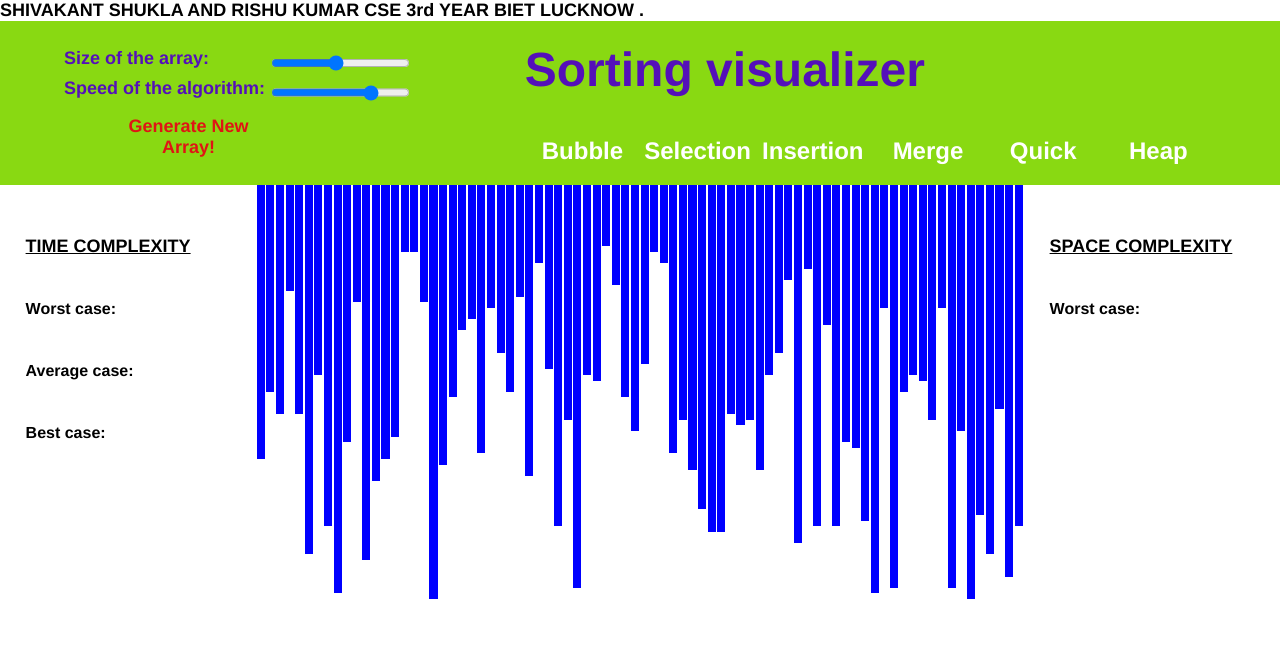
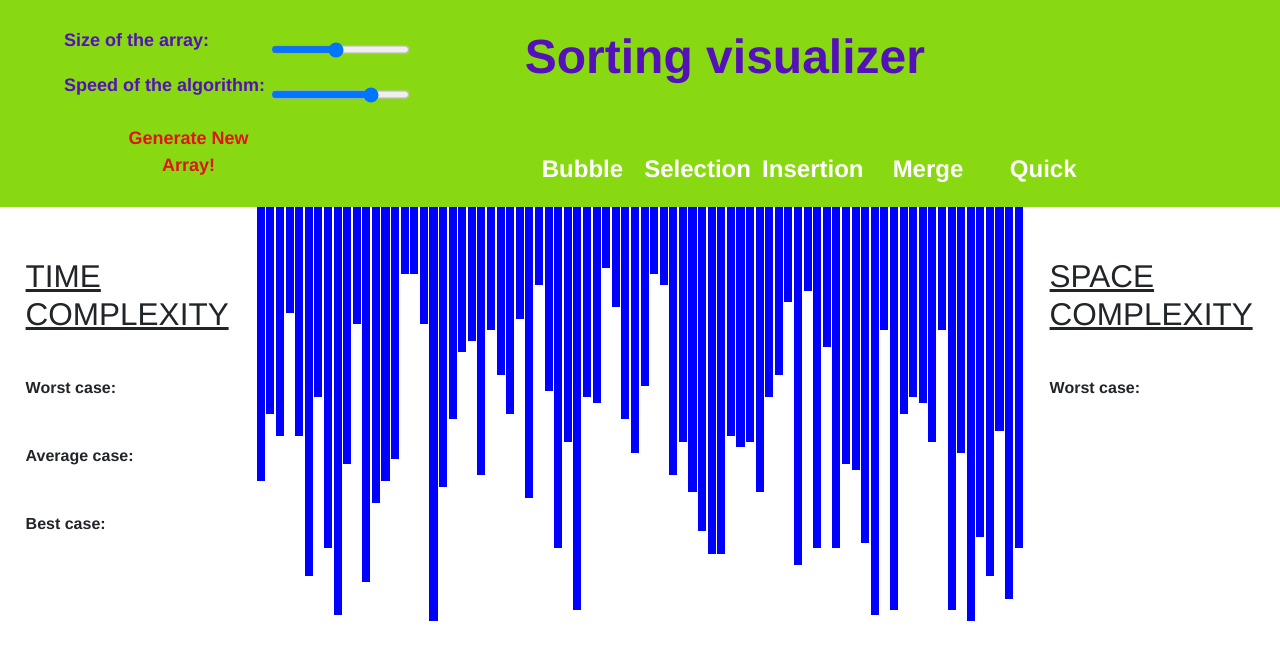
Before and after one commit to codetech-shivam/MY-FIRST-PROJECT, a plain HTML site: page index.html in a window 1280 px wide. Drawn offline with nearby package versions, Linux system fonts and the light colour scheme.

Commit message:
21/12/2022

```diff
--- a/css/style.css
+++ b/css/style.css
@@ -3,6 +3,9 @@
     DONE BY:-   SHIVAKANT SHUKLA
     *****************
 */
+body{
+  /* background-image: url("../image/sortbg.webp") */
+}
 * {
   margin: 0px;
   padding: 0px;
--- a/index.html
+++ b/index.html
@@ -12,10 +12,13 @@
     <title>Sorting Visualizer</title>
 
     <link rel="stylesheet" href="./css/style.css">
+    <!-- CSS only -->
+<link href="https://cdn.jsdelivr.net/npm/bootstrap@5.2.3/dist/css/bootstrap.min.css" rel="stylesheet" integrity="sha384-rbsA2VBKQhggwzxH7pPCaAqO46MgnOM80zW1RWuH61DGLwZJEdK2Kadq2F9CUG65" crossorigin="anonymous">
+<!-- JavaScript Bundle with Popper -->
+<script src="https://cdn.jsdelivr.net/npm/bootstrap@5.2.3/dist/js/bootstrap.bundle.min.js" integrity="sha384-kenU1KFdBIe4zVF0s0G1M5b4hcpxyD9F7jL+jjXkk+Q2h455rYXK/7HAuoJl+0I4" crossorigin="anonymous"></script>
 
 </head>
 <body>
-   <h1>SHIVAKANT SHUKLA AND RISHU KUMAR CSE 3rd YEAR BIET LUCKNOW .</h1>
 
     <header>
         <nav>
@@ -36,7 +39,7 @@
                     <button >Insertion</button>
                     <button >Merge</button>
                     <button >Quick</button>
-                    <button style="margin-right: 0px;">Heap</button>
+                    <!--<button style="margin-right: 0px;">Heap</button>-->
                 </div>
             </div>
 
@@ -103,7 +106,7 @@
     <script src="./scripts/insertion_sort.js"></script>
     <script src="./scripts/merge_sort.js"></script>
     <script src="./scripts/quick_sort.js"></script>
-    <script src="./scripts/heap_sort.js"></script>
+   <!-- <script src="./scripts/heap_sort.js"></script>-->
 </body>
 
 <!--
```
Also changed, not shown: scripts/bubble_sort.js (+6 -1 lines), image/sortbg.webp (added), 2 other files.
